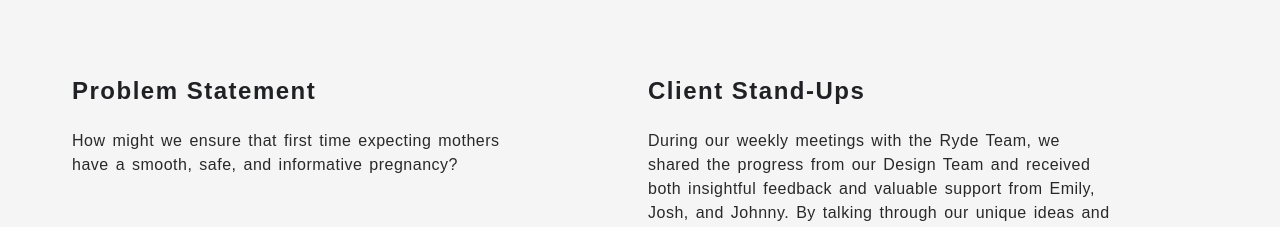
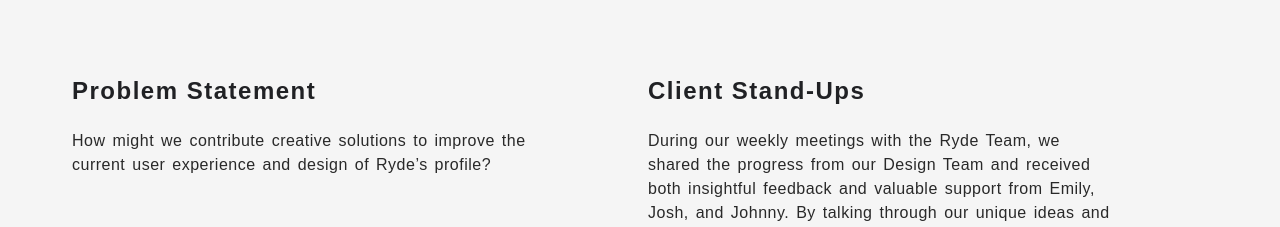
Before and after one commit to anaccisneros/portfolio_old, a plain HTML site: page iter8_ryde.html in a window 1280 px wide. Shown: the part 2800-3027 px from the top of the page. Drawn offline with Linux system fonts and the light colour scheme; a web font is replaced by a local one.

Commit message:
Add files via upload

```diff
--- a/iter8_ryde.html
+++ b/iter8_ryde.html
@@ -87,7 +87,7 @@
                 <div class="text-box-iter8-r">
                     <div class="transparent-box">
                       <h3>Problem Statement</h3>
-                      <p>How might we ensure that first time expecting mothers have a smooth, safe, and informative pregnancy?</p>
+                      <p>How might we contribute creative solutions to improve the current user experience and design of Ryde’s profile?</p>
                     </div>
                     </div>
 
```
